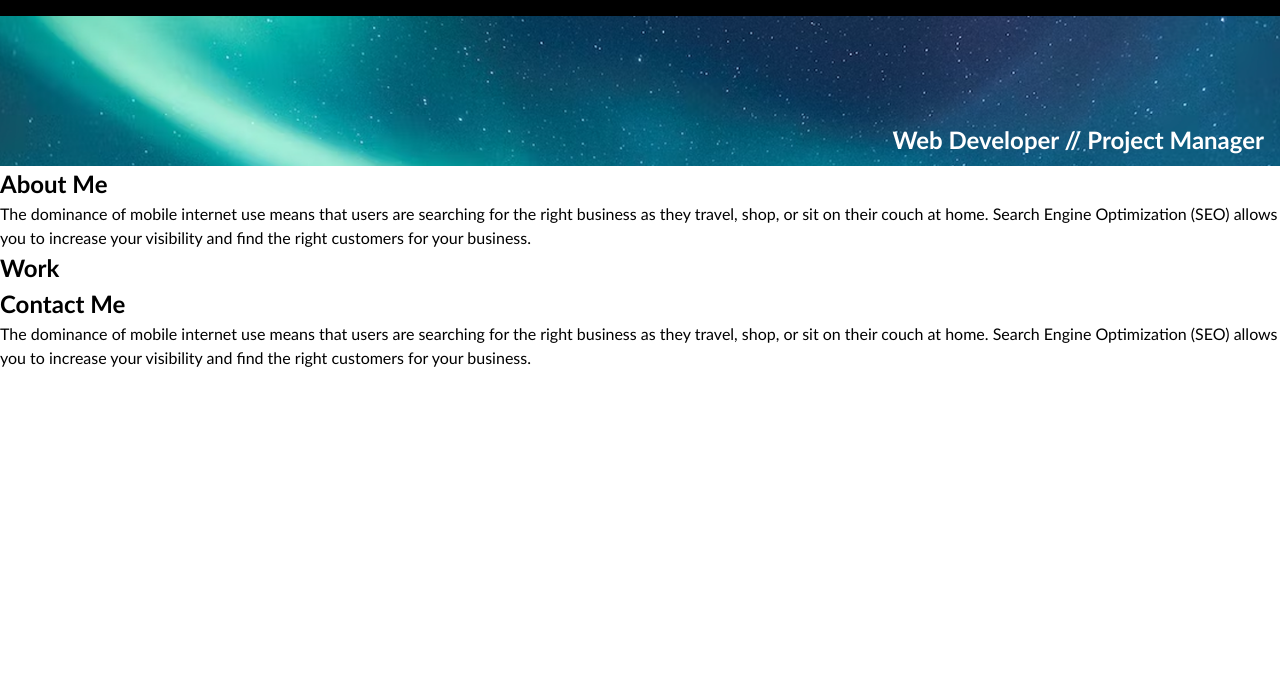
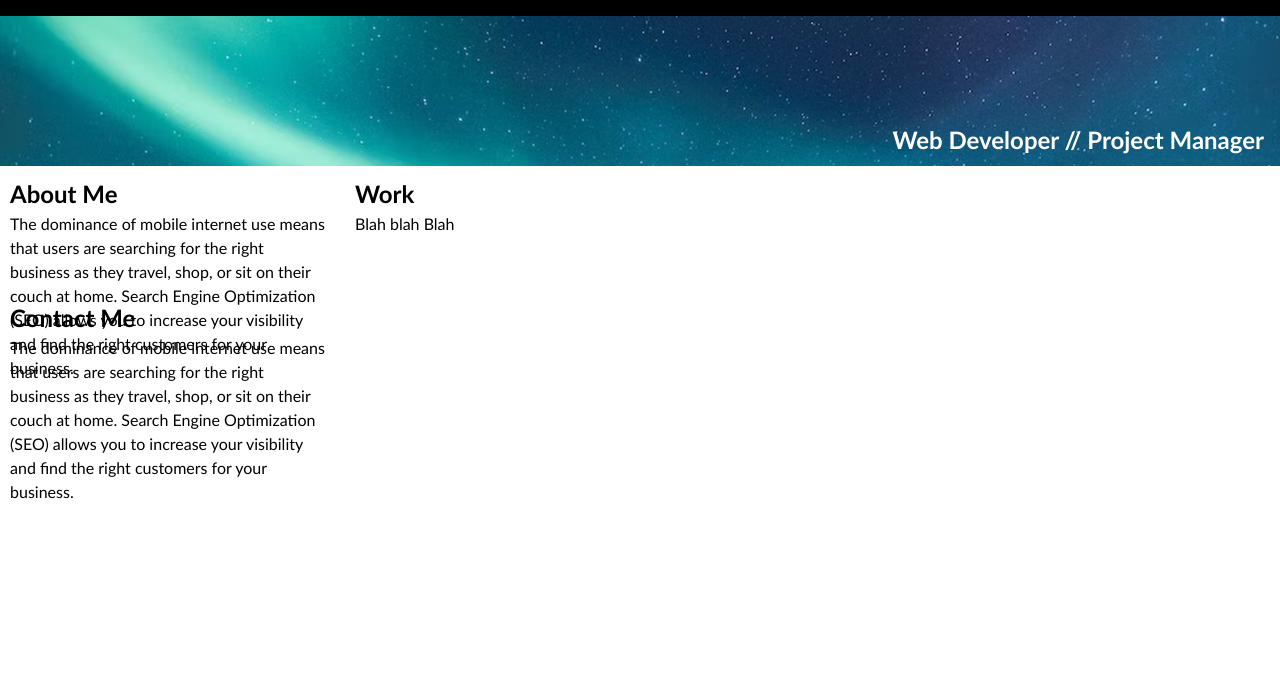
Before and after one commit to Adaor-able/Adaora-CV, a plain HTML site: page index.html in a window 1280 px wide. Shown: the part 114-800 px from the top of the page. Drawn offline with Linux system fonts and the light colour scheme.

Commit message:
created grid for webpage

```diff
--- a/css/style.css
+++ b/css/style.css
@@ -70,31 +70,50 @@ body {
   right: 16px;
 }
 
-.about {
-  display: flex;
-  background-color: #000000;
+
+.About-me {
+  border: 2px teal;
 }
 
-.about > h2 {
-  color: #ffffff;
-  width: 25%;
-  margin: 10px;
-  text-align: center;
-  line-height: 75px;
-  font-size: 30px;
+.profile {
+  border: 2px teal;
 }
 
-#about {
-  border: 1px black;
+.work {
+ border: 2px teal;
 }
 
-#work {
-  border: 1px black;
+.workportfolio {
+  border: 2px teal;
 }
 
- #contact {
-  border: 1px black;
- }
+.contactme {
+  border: 2px teal;
+}
+
+.contactinfo {
+  border: 2px teal;
+}
+
+.grid {
+  display: grid;
+  width: 100%;
+  grid-template-columns: 25% 75%;
+  grid-template-rows: 20% 60% 20%;
+  grid-template-areas:
+    'about-me profile'
+    'work workportfolio'
+    'contactme' 'contactinfo';
+    grid-gap: 30px;
+    padding: 10px;
+}
+
+.section {
+  background-image: linear-gradient(
+    #33768a 70%,
+    black 30%,
+  );
+}
 
 h2,
 h3,
--- a/index.html
+++ b/index.html
@@ -24,6 +24,9 @@
             <li>
                 <a href="#contact">CONTACT</a>
             </li>
+            <li>
+              <a href="#CV">CV</a>
+          </li>
         </ul>
     </nav>
   </header>
@@ -33,24 +36,27 @@
     <h2 class="bottom-right">Web Developer // Project Manager</h2>
   </figure>
 
-  <main class="page-wrapper">
+  <main class="grid">
     <!-- about me -->
-    <section class="row" id="about">
+    <section class="about">
         <h2 class="column">About Me</h2>
-        <p class="column">
+        <p class="row">
             The dominance of mobile internet use means that users are searching for the right business as they travel, shop, or sit on their couch at home. Search Engine Optimization (SEO) allows you to increase your visibility and find the right customers for your business.
         </p>
     </section>
 
     <!-- portfolio container -->
-    <section class="portfolio" id="work">
-      <h2 class="align">Work</h2>
+    <section class="portfolio">
+      <h2 class="column">Work</h2>
+      <p class="row">
+          Blah blah Blah
+      </p>
     </section>
 
     <!-- contact -->
-    <section class="contact" id="contact">
-        <h2 class="align">Contact Me</h2>
-        <p class="align">
+    <section class="Contact">
+        <h2 class="column">Contact Me</h2>
+        <p class="row">
             The dominance of mobile internet use means that users are searching for the right business as they travel, shop, or sit on their couch at home. Search Engine Optimization (SEO) allows you to increase your visibility and find the right customers for your business.
         </p>
     </section>
```
Also changed, not shown: 1 other file.
